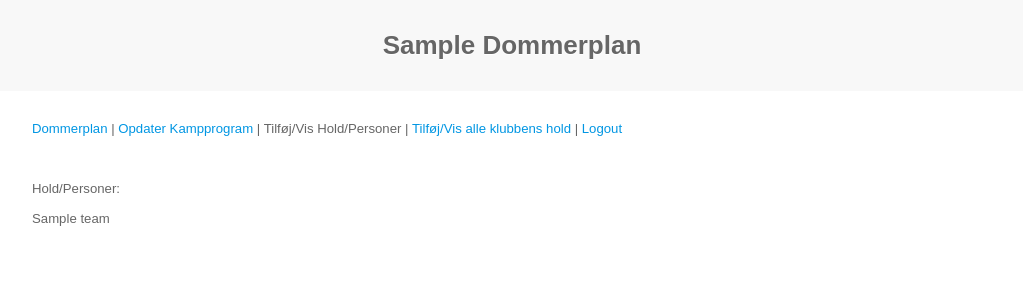
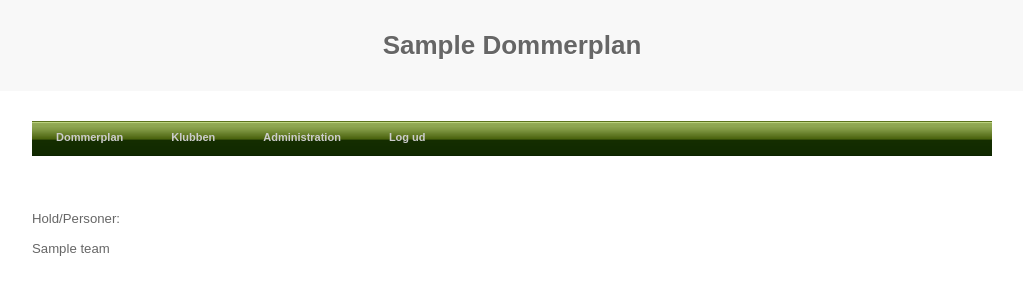
Before and after one commit to MrMEEE/dommerbord, a PHP site: page /admin/people.php in a window 1280 px wide. Shown: the top 300 px of the page, without its empty margins (128-1151 px from the left). Run offline with PHP 8.4, Linux system fonts and the light colour scheme; the visitor is signed in with stand-in values (Sample User, id 1); tables that the repository leaves empty hold one stand-in row (values such as "Sample post"); a stand-in replaces the project's code that opens the database connection; some libraries are stand-ins or nearby versions.

Commit message:
Ny drop-down menu implementeret...

```diff
--- a/admin/addgame.php
+++ b/admin/addgame.php
@@ -46,7 +46,7 @@ getThemeHeader();
 getThemeTitle("Tilføj Kamp");
 
 require("menu.php");
-require("gamemenu.php");
+// require("gamemenu.php");
 echo '<font color="'.$color.'">'.$message.'</font>';
 
 ?>
--- /dev/null
+++ b/admin/css/menu.css
@@ -0,0 +1,65 @@
+/* ================================================================
+This copyright notice must be kept untouched in the stylesheet at
+all times.
+
+The original version of this stylesheet and the associated (x)html
+is available at http://www.stunicholls.com/menu/pro_drop_2.html
+Copyright (c) 2005-2007 Stu Nicholls. All rights reserved.
+This stylesheet and the associated (x)html may be modified in any
+way to fit your requirements.
+=================================================================== */
+
+.preload1 {background: url(../img/three_1.gif);}
+.preload2 {background: url(../img/three_1a.gif);}
+
+#nav {padding:0; margin:0; list-style:none; height:38px; background:#fff url(../img/three_0.gif) repeat-x; position:relative; z-index:500; font-family:arial, verdana, sans-serif;}
+#nav li.top {display:block; float:left; height:38px;}
+#nav li a.top_link {display:block; float:left; height:35px; line-height:33px; color:#ccc; text-decoration:none; font-size:11px; font-weight:bold; padding:0 0 0 12px; cursor:pointer;background: url(../img/three_0.gif);}
+#nav li a.top_link span {float:left; display:block; padding:0 24px 0 12px; height:35px; background: url(../img/three_0.gif) right top no-repeat;}
+#nav li a.top_link span.down {float:left; display:block; padding:0 24px 0 12px; height:35px; background: url(../img/three_0a.gif) no-repeat right top;}
+
+#nav li:hover a.top_link {color:#fff; background: url(../img/three_1.gif) no-repeat;}
+#nav li:hover a.top_link span {background:url(../img/three_1.gif) no-repeat right top;}
+#nav li:hover a.top_link span.down {background:url(../img/three_1a.gif) no-repeat right top;}
+
+/* Default list styling */
+
+#nav li:hover {position:relative; z-index:200;}
+
+#nav li:hover ul.sub
+{left:1px; top:38px; background: #bbd37e; padding:3px; border:1px solid #5c731e; white-space:nowrap; width:150px; height:auto; z-index:300;}
+#nav li:hover ul.sub li
+{display:block; height:20px; position:relative; float:left; width:150px; font-weight:normal;}
+#nav li:hover ul.sub li a
+{display:block; font-size:11px; height:18px; width:146px; line-height:18px; text-indent:5px; color:#000; text-decoration:none;border:1px solid #bbd37e;}
+#nav li ul.sub li a.fly
+{background:#bbd37e url(../img/arrow.gif) 80px 6px no-repeat;}
+#nav li:hover ul.sub li a:hover
+{background:#6a812c; color:#fff; border-color:#fff;}
+#nav li:hover ul.sub li a.fly:hover
+{background:#6a812c url(../img/arrow_over.gif) 80px 6px no-repeat; color:#fff;}
+
+
+#nav li:hover li:hover ul,
+#nav li:hover li:hover li:hover ul,
+#nav li:hover li:hover li:hover li:hover ul,
+#nav li:hover li:hover li:hover li:hover li:hover ul
+{left:90px; top:-4px; background: #bbd37e; padding:3px; border:1px solid #5c731e; white-space:nowrap; width:90px; z-index:400; height:auto;}
+
+#nav ul,
+#nav li:hover ul ul,
+#nav li:hover li:hover ul ul,
+#nav li:hover li:hover li:hover ul ul,
+#nav li:hover li:hover li:hover li:hover ul ul
+{position:absolute; left:-9999px; top:-9999px; width:0; height:0; margin:0; padding:0; list-style:none;}
+
+#nav li:hover li:hover a.fly,
+#nav li:hover li:hover li:hover a.fly,
+#nav li:hover li:hover li:hover li:hover a.fly,
+#nav li:hover li:hover li:hover li:hover li:hover a.fly
+{background:#6a812c url(../img/arrow_over.gif) 80px 6px no-repeat; color:#fff; border-color:#fff;}
+
+#nav li:hover li:hover li a.fly,
+#nav li:hover li:hover li:hover li a.fly,
+#nav li:hover li:hover li:hover li:hover li a.fly
+{background:#bbd37e url(../img/arrow.gif) 80px 6px no-repeat; color:#000; border-color:#bbd37e;}
--- a/admin/index.php
+++ b/admin/index.php
@@ -97,7 +97,7 @@ while($row = mysql_fetch_assoc($query)){
 
 <div id="main">
 <?php require("menu.php"); ?>
-<?php require("gamemenu.php"); ?>
+<!-- <?php require("gamemenu.php"); ?> -->
 
 <center><table>
 <tr>
--- /dev/null
+++ b/admin/js/menu.js
@@ -0,0 +1,34 @@
+/* ================================================================
+This copyright notice must be kept untouched in the stylesheet at
+all times.
+
+The original version of this script and the associated (x)html
+is available at http://www.stunicholls.com/menu/pro_drop_1.html
+Copyright (c) 2005-2007 Stu Nicholls. All rights reserved.
+This script and the associated (x)html may be modified in any
+way to fit your requirements.
+=================================================================== */
+stuHover = function() {
+	var cssRule;
+	var newSelector;
+	for (var i = 0; i < document.styleSheets.length; i++)
+		for (var x = 0; x < document.styleSheets[i].rules.length ; x++)
+			{
+			cssRule = document.styleSheets[i].rules[x];
+			if (cssRule.selectorText.indexOf("LI:hover") != -1)
+			{
+				 newSelector = cssRule.selectorText.replace(/LI:hover/gi, "LI.iehover");
+				document.styleSheets[i].addRule(newSelector , cssRule.style.cssText);
+			}
+		}
+	var getElm = document.getElementById("nav").getElementsByTagName("LI");
+	for (var i=0; i<getElm.length; i++) {
+		getElm[i].onmouseover=function() {
+			this.className+=" iehover";
+		}
+		getElm[i].onmouseout=function() {
+			this.className=this.className.replace(new RegExp(" iehover\\b"), "");
+		}
+	}
+}
+if (window.attachEvent) window.attachEvent("onload", stuHover);
--- a/admin/menu.php
+++ b/admin/menu.php
@@ -13,102 +13,50 @@ function getSite() {
 
 }
 
+echo '<link rel="stylesheet" type="text/css" href="css/menu.css" />
+<script src="js/menu.js" type="text/javascript"></script>
+
+<span class="preload1"></span>
+<span class="preload2"></span>
+
+<ul id="nav">';
+
 $link = "Dommerplan";
-$url = '<a href="http://' . $klubadresse . $klubpath . '/admin/">';
-
 if ((getSite() != "/") && (getSite() != "/index.php")){
-
-$link = $url . $link . "</a>";
-
+	$url = '<a href="http://' . $klubadresse . $klubpath . '/admin/" class="top_link">';
+}else{
+	$url = '<a href="#" class="top_link">';
 }
 
-echo "$link | ";
+echo '
+<li class="top">'. $url .'<span>'. $link .'</span></a>
+	<ul class="sub">
+		<li><a href="http://' . $klubadresse . $klubpath . '/admin/sync.php">Opdater Kampprogram</a></li>
+		<li><a href="http://' . $klubadresse . $klubpath . '/admin/">Kommende Kampe</a></li>
+		<li><a href="http://' . $klubadresse . $klubpath . '/admin/index.php?view=unassigned">Utildelte Kampe</a></li>
+		<li><a href="http://' . $klubadresse . $klubpath . '/admin/index.php?view=moved">Flyttede Kampe</a></li>
+		<li><a href="http://' . $klubadresse . $klubpath . '/admin/index.php?view=cancelled">Aflyste Kampe</a></li>
+		<li><a href="http://' . $klubadresse . $klubpath . '/admin/index.php?view=all">Sæsonens Kampe</a></li>
+		<li><a href="http://' . $klubadresse . $klubpath . '/admin/addgame.php">Tilføj Kamp Manuelt</a></li>
 
-$link = "Opdater Kampprogram";
-$url = '<a href="http://' . $klubadresse . $klubpath . '/admin/sync.php">';
+	</ul>
+</li>
+<li class="top"><a href="#" class="top_link"><span>Klubben</span></a>
+	<ul class="sub">
+		<li><a href="http://' . $klubadresse . $klubpath . '/admin/people.php">Tilføj/Vis Hold/Personer</a></li>
+		<li><a href="http://' . $klubadresse . $klubpath . '/admin/addallsources.php">Tilføj/Vis alle klubbens hold</a></li>
+	</ul>
+</li>
+<li class="top"><a href="#" class="top_link"><span>Administration</span></a>
+	<ul class="sub">
+		<li><a href="http://' . $klubadresse . $klubpath . '/admin/configuration.php">Konfiguration</a></li>
+		<li><a href="http://' . $klubadresse . $klubpath . '/admin/users.php">Brugere</a></li>
+		<li><a href="http://' . $klubadresse . $klubpath . '/admin/upgrade.php">Backup/Opdater</a></li>
+	</ul>
+</li>
 
-if (getSite() != "/sync.php"){
+<li class="top"><a href="http://' . $klubadresse . $klubpath . '/admin/logout.php" class="top_link"><span>Log ud</span></a></li>
 
-$link = $url . $link . "</a>";
-
-}
-
-echo "$link | ";
-
-$link = "Tilføj/Vis Hold/Personer";
-$url = '<a href="http://' . $klubadresse . $klubpath . '/admin/people.php">';
-
-if (getSite() != "/people.php"){
-
-$link = $url . $link . "</a>";
-
-}
-echo "$link | ";
-
-$link = "Tilføj/Vis alle klubbens hold";
-$url = '<a href="http://' . $klubadresse . $klubpath . '/admin/addallsources.php">';
-
-if (getSite() != "/addallsources.php"){
-
-$link = $url . $link . "</a>";
-
-}
-
-
-if (checkAdmin($_SESSION['username'])){
-echo "$link | ";
-
-$link = "Konfiguration";
-$url = '<a href="http://' . $klubadresse . $klubpath . '/admin/configuration.php">';
-
-if (getSite() != "/configuration.php"){
-
-$link = $url . $link . "</a>";
-
-}
-}
-
-if (checkAdmin($_SESSION['username'])){
-echo "$link | ";
-
-$link = "Brugere";
-$url = '<a href="http://' . $klubadresse . $klubpath . '/admin/users.php">';
-
-if (getSite() != "/users.php"){
-
-$link = $url . $link . "</a>";
-
-}
-}
-
-if (checkAdmin($_SESSION['username'])){
-echo "$link | ";
-
-$link = "Backup/Opdater";
-$url = '<a href="http://' . $klubadresse . $klubpath . '/admin/upgrade.php">';
-
-if (getSite() != "/upgrade.php"){
-
-$link = $url . $link . "</a>";
-
-}
-}
-
-
-
-
-echo "$link | ";
-
-
-$link = "Logout";
-$url = '<a href="http://' . $klubadresse . $klubpath . '/admin/logout.php">';
-
-$link = $url . $link . "</a>";
-
-echo $link;
-
-
-
+<br><br><br><br>';
 
 ?>
-<br><br>
```
Also changed, not shown: admin/img/arrow.gif (added), admin/img/arrow_over.gif (added), admin/img/three_0.gif (added), admin/img/three_0a.gif (added), admin/img/three_1.gif (added), admin/img/three_1a.gif (added), 1 other file.
